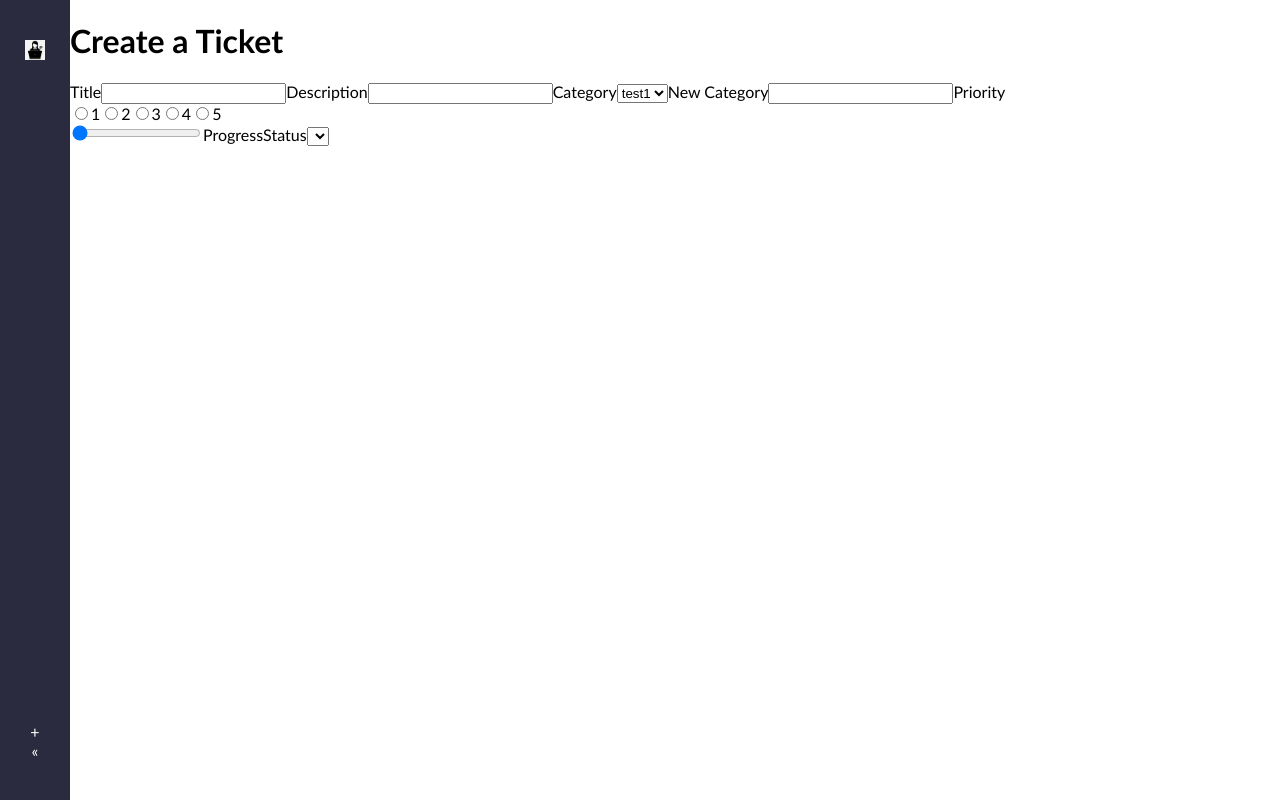
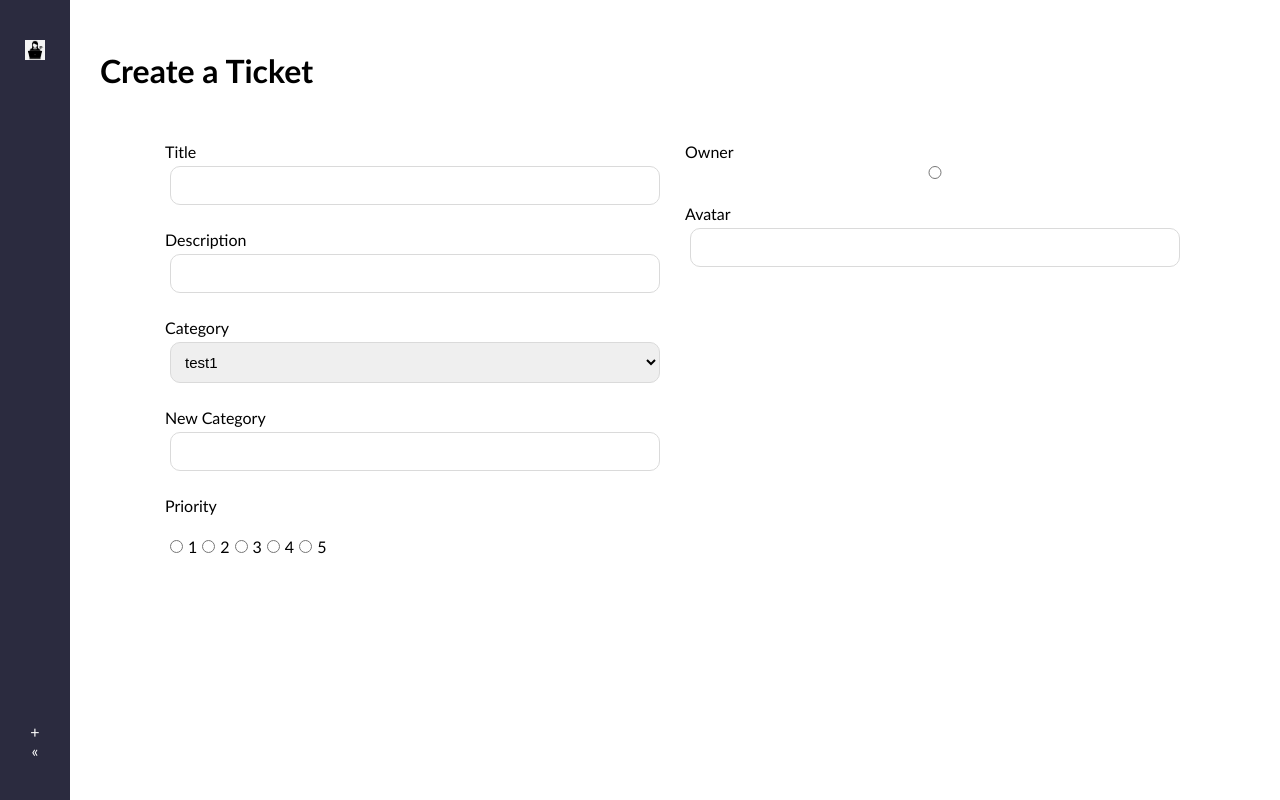
Before and after one commit to DashaDasha88/joe-mamas-crm, a React (Create React App) app: page /ticket in a window 1280 px wide. Built offline with nearby package versions, Linux system fonts and the light colour scheme.

Commit message:
add ticket card styling

```diff
--- a/src/index.css
+++ b/src/index.css
@@ -148,3 +148,55 @@ nav .icon {
     align-items: center;
     color: rgb(255, 255, 255);
 }
+
+/*----- Ticket Page ------*/
+
+.ticket {
+    padding: 30px;
+    width: 100%;
+}
+
+.ticket .ticket-container {
+    width: 100%;
+    display: flex;
+    justify-content: center;
+}
+
+.ticket form {
+    display: flex;
+}
+
+.ticket form section {
+    display: flex;
+    flex-direction: column;
+    margin: 10px;
+    width: 500px;
+}
+
+.ticket form {
+    display: flex;
+}
+
+.ticket form section {
+    display: flex;
+    flex-direction: column;
+    margin: 10px;
+    width: 500px;
+}
+
+.ticket form label {
+    margin: 20px 0 0 0;
+}
+
+.ticket form select,
+.ticket form input {
+    padding: 10px;
+    font-size: 15px;
+    border-radius: 10px;
+    border: 1.5px solid rgb(218, 218, 218);
+    margin: 5px;
+}
+
+.ticket form .multiple-input-container {
+    margin: 20px 0 20px 0;
+}
--- a/src/pages/TicketPage.js
+++ b/src/pages/TicketPage.js
@@ -103,16 +103,51 @@ const TicketPage = () => {
 
                         </div>
 
-                        {/* {editMode && */}
-                        <>
-                            <input type="range" id="progress" name="progress" value={formData. progress} min="0" max="100" onChange={handleChange}/>
-                            <label>Progress</label>
-                        </>
+                        {editMode &&
+                            <>
+                                <input type="range" id="progress" name="progress" value={formData.progress} min="0" max="100" onChange={handleChange}/>
+                                <label>Progress</label>
 
-                        <label>Status</label>
-                        <select name="status" value={formData.status} onChange={handleChange}></select>
+
+                            <label>Status</label>
+                            <select name="status" value={formData.status} onChange={handleChange}>
+                                <option selected={formData.status === 'done'} value={'done'}>Done</option>
+                                <option selected={formData.status === 'working on it'} value={'working on it'}>Working on it</option>
+                                <option selected={formData.status === 'stuck'} value={'stuck'}>Stuck</option>
+                                <option selected={formData.status === 'not started'} value={'not started'}>Not Started</option>
+                            </select>
+                            </>
+                        }
+                    </section>
+
+                    <section>
+                        <label htmlFor='owner'>Owner</label>
+                        <input
+                                id="owner"
+                                name="owner"
+                                type="radio"
+                                onChange={handleChange}
+                                required={true}
+                                value={formData.owner}
+                            />
+
+                        <label htmlFor='avatar'>Avatar</label>
+                        <input
+                                id="avatar"
+                                name="avatar"
+                                type="url"
+                                onChange={handleChange}
+                                required={true}
+                                value={formData.avatar}
+                            />
+                        <div className='img-preview'>
+                            {formData.avatar && (
+                                <img src={formData.avatar} alt="image preview" />
+                            )}
+                        </div>
 
                     </section>
+
                 </form>
             </div>
         </div>
```
